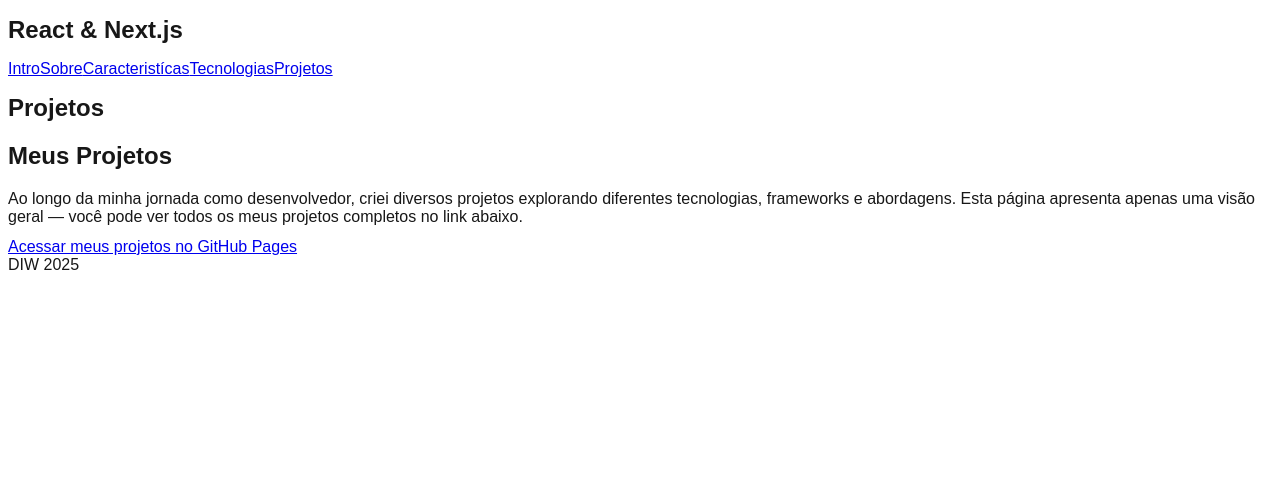
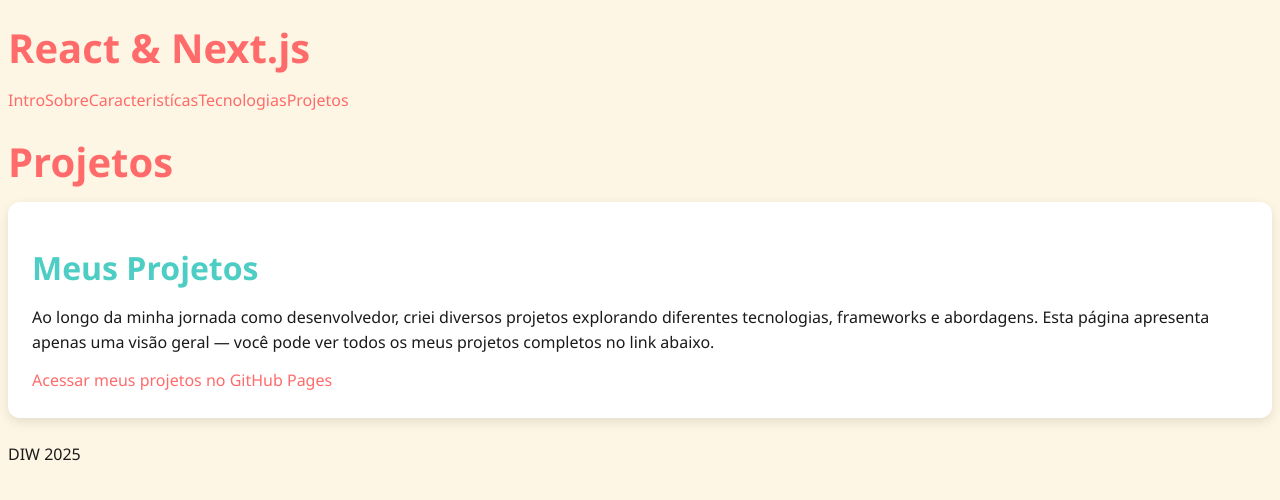
Before and after one commit to maximonunes/maximomnunes, a Next.js app: page /projetos in a window 1280 px wide. Shown: the top 500 px of the page. Built offline with nearby package versions, Linux system fonts and the light colour scheme.

Commit message:
Updated everything

```diff
--- a/app/globals.css
+++ b/app/globals.css
@@ -1,43 +1,71 @@
 :root {
-  --background: #ffffff;
-  --foreground: #171717;
+  /* Cores principais */
+  --background: #fef6e4;
+  --foreground: #1a1a1a;
+  --primary: #ff6b6b;
+  --secondary: #4ecdc4;
+  --accent: #ffe66d;
+  --muted: #adb5bd;
 
-  /* Variáveis de tema */
-  --color-background: var(--background);
-  --color-foreground: var(--foreground);
-  --font-sans: var(--font-geist-sans, Arial, Helvetica, sans-serif);
-  --font-mono: var(--font-geist-mono, monospace);
+  /* Fontes */
+  --font-sans: 'Segoe UI', Roboto, Helvetica, Arial, sans-serif;
+  --font-mono: 'Fira Code', monospace;
+
+  /* Sombra e bordas */
+  --card-bg: #ffffff;
+  --card-shadow: rgba(0, 0, 0, 0.1);
 }
 
 @media (prefers-color-scheme: dark) {
   :root {
-    --background: #0a0a0a;
-    --foreground: #ededed;
+    --background: #121212;
+    --foreground: #e5e5e5;
+    --primary: #ff6b6b;
+    --secondary: #4ecdc4;
+    --accent: #ffe66d;
+    --muted: #6c757d;
 
-    --color-background: var(--background);
-    --color-foreground: var(--foreground);
+    --card-bg: #1f1f1f;
+    --card-shadow: rgba(0, 0, 0, 0.5);
   }
 }
 
+/* Reset e corpo */
 body {
   background: var(--background);
   color: var(--foreground);
   font-family: var(--font-sans);
+  line-height: 1.6;
+  transition: background 0.3s, color 0.3s;
+}
+
+/* Cabeçalhos */
+h1, h2, h3, h4, h5, h6 {
+  font-weight: 700;
+  color: var(--primary);
+  margin: 16px 0 8px;
 }
 
 h1 {
-  font-weight: bold;
-  font-size: 24px;
+  font-size: 2.5rem;
 }
 
 h2 {
-  font-weight: bold;
+  font-size: 2rem;
+  color: var(--secondary);
 }
 
+h3 {
+  font-size: 1.75rem;
+}
+
+/* Parágrafos e texto */
 p {
   margin: 12px 0;
+  color: var(--foreground);
 }
 
+/* Listas */
 ul {
   list-style: disc;
   margin: 12px 0 0 24px;
@@ -46,3 +74,40 @@
 li {
   margin-top: 6px;
 }
+
+/* Links */
+a {
+  color: var(--primary);
+  text-decoration: none;
+  transition: color 0.3s;
+}
+
+a:hover {
+  color: var(--accent);
+}
+
+/* Botões */
+button {
+  background: var(--primary);
+  color: #fff;
+  padding: 0.5rem 1rem;
+  border: none;
+  border-radius: 8px;
+  cursor: pointer;
+  transition: all 0.3s;
+}
+
+button:hover {
+  background: var(--secondary);
+  color: var(--foreground);
+}
+
+/* Cards e seções */
+section, .card {
+  background: var(--card-bg);
+  box-shadow: 0 4px 12px var(--card-shadow);
+  padding: 1.5rem;
+  border-radius: 12px;
+  margin-bottom: 1.5rem;
+  transition: background 0.3s, box-shadow 0.3s;
+}
--- a/app/page.tsx
+++ b/app/page.tsx
@@ -1,7 +1,7 @@
 import Image from "next/image";
 import Link from "next/link";
 import MagiaDoJSX from "@/components/MagiaDoJSX";
-
+import "./globals.css";
 
 export default function Home() {
   return (
--- a/app/projetos/page.tsx
+++ b/app/projetos/page.tsx
@@ -1,6 +1,8 @@
 
 import React from "react";
 import Link from "next/link";
+
+
 import { DescricaoProjetos } from "@/components/DescricaoProjetos";
 
 
```
